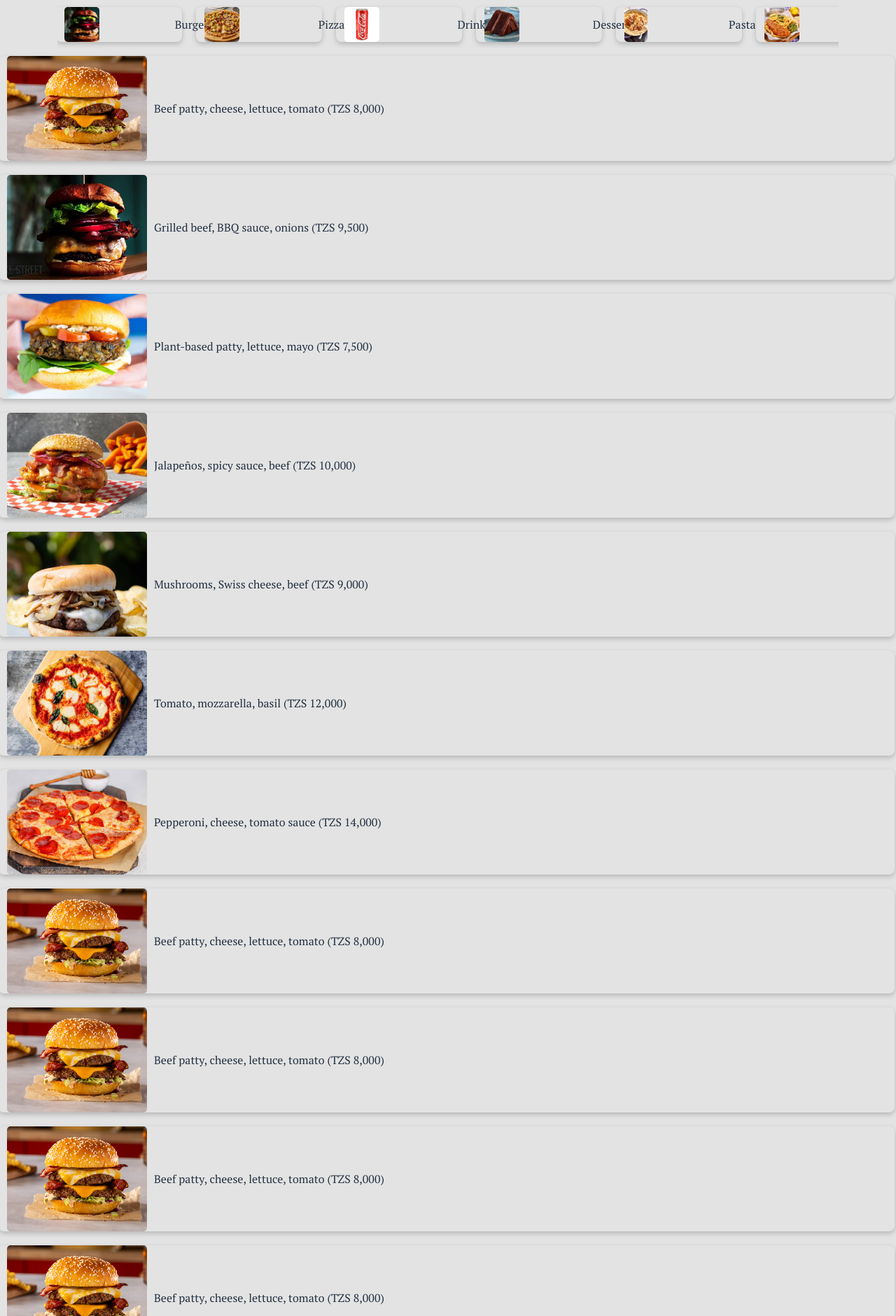
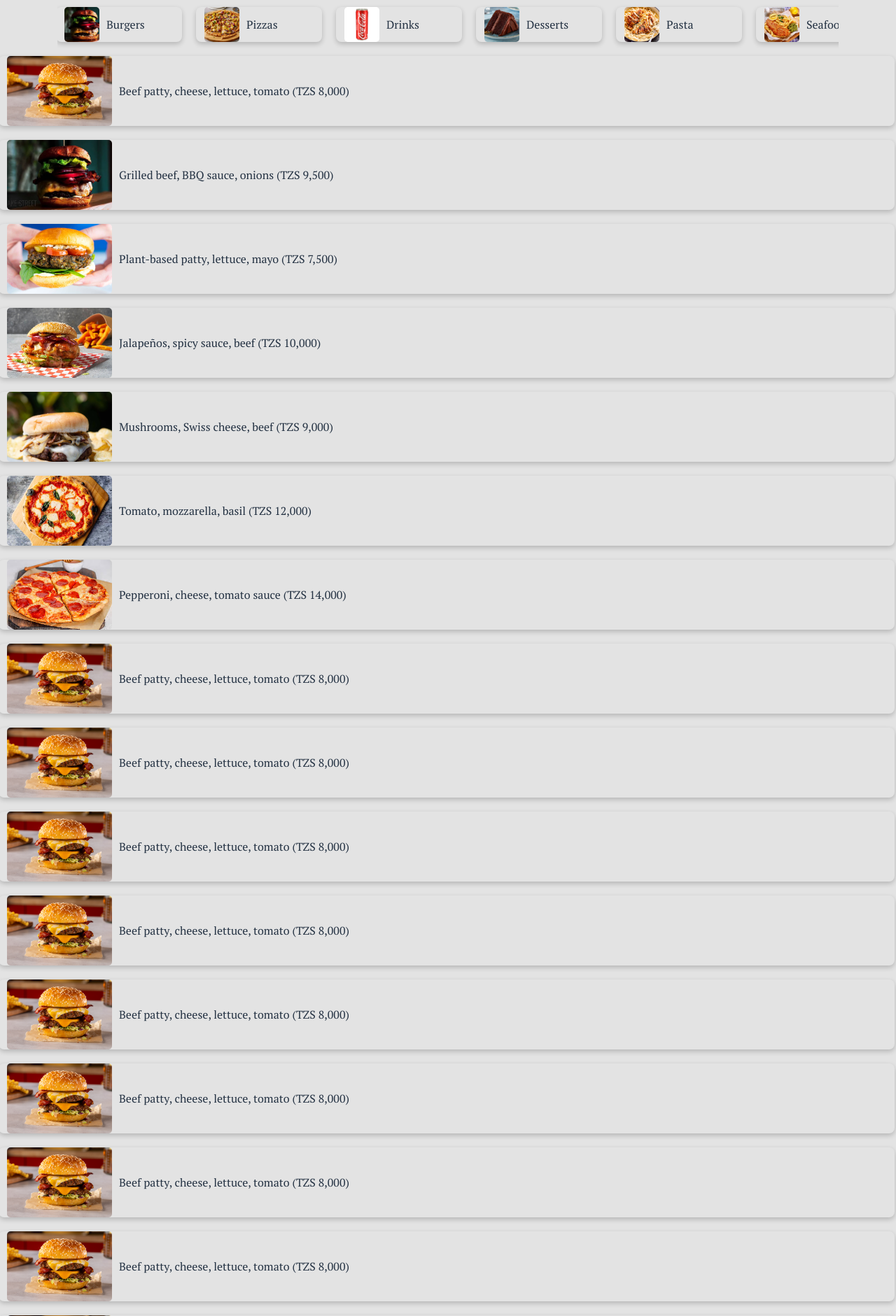
Before and after one commit to jmmapunda/johnportfolio, a Flask app: page /menu in a window 1280 px wide. Shown: the top 1881 px of the page at 70% size. Run offline with Flask 3, Linux system fonts and the light colour scheme.

Commit message:
initial1.5

```diff
--- a/static/css/style.css
+++ b/static/css/style.css
@@ -204,8 +204,8 @@ footer {
 
 }
 .menu img{
-  width: 200px;
-  height: 150px;
+  width: 150px;
+  height: 100px;
 }
 .scroll-container {
   overflow-x: auto;
@@ -222,7 +222,7 @@ footer {
 .lang_icon {
   display: flex; /* Align items in a row */
   align-items: center; /* Vertically center text with the image */
-  gap: 10px; /* Space between the image and text */
+  gap: 10px;
 }
 
 .lang_icon img {
@@ -231,6 +231,7 @@ footer {
   object-fit: cover;
 }
 
-span {
+.menu span {
   min-width: 250px;
+  padding-right: 10px;
 }
```
